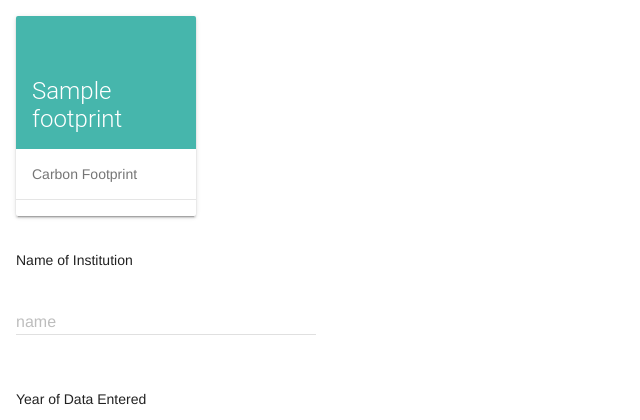
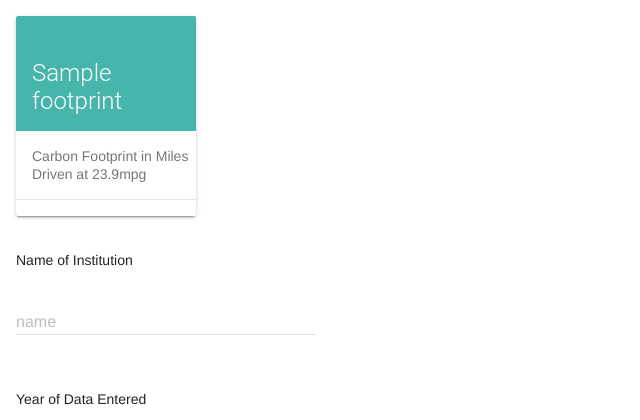
Before and after one commit to jhh3000/yale-climate, a Django app: template templates/climate.html in a window 1280 px wide. Shown: the top 420 px of the page, without its empty margins (0-640 px from the left). Run offline with Django 3.2, Linux system fonts and the light colour scheme; the template is opened without the code that fills it: most values are stand-ins (such as "Sample title", 1, 10 or a date in 2020); some libraries are stand-ins or nearby versions.

Commit message:
Update climate.html

```diff
--- a/templates/climate.html
+++ b/templates/climate.html
@@ -30,7 +30,7 @@
 							<h2 class="mdl-card__title-text">{{ footprint }}</h2>
 						</div>
 						<div class="mdl-card__supporting-text">
-							Carbon Footprint
+							Carbon Footprint in Miles Driven at 23.9mpg
 						</div>
 						<div class="mdl-card__actions mdl-card--border">
 						</div>
```
